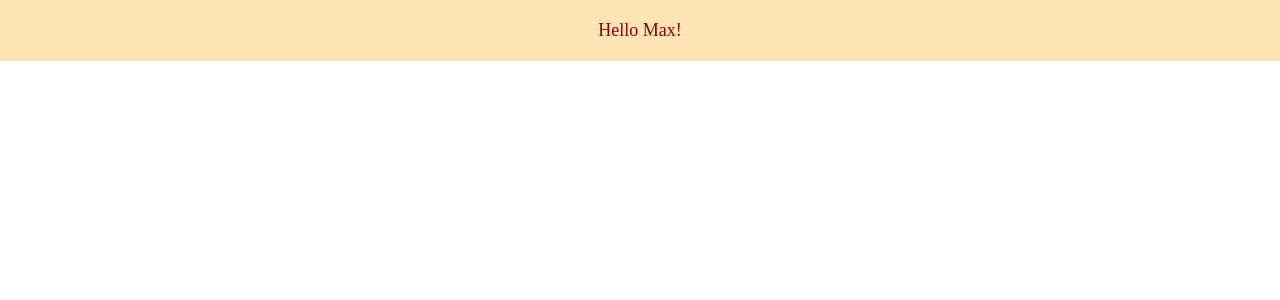
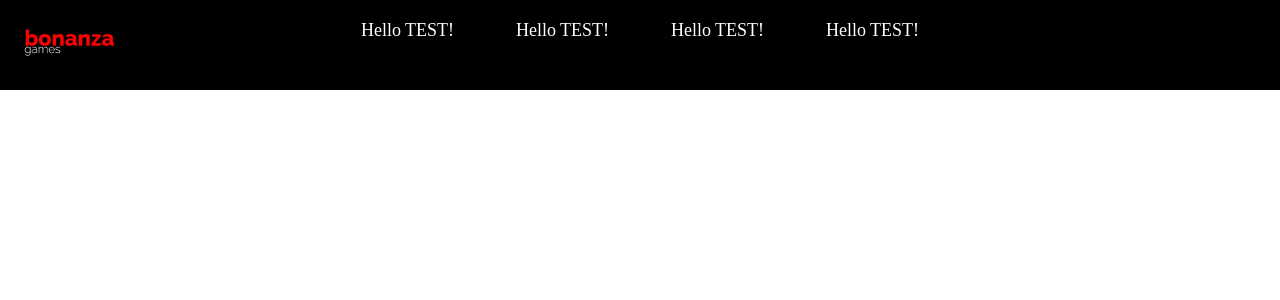
Before and after one commit to bryanleejh/gbd-project, a React app: page / in a window 1280 px wide. Shown: the top 300 px of the page. Built offline with nearby package versions, Linux system fonts and the light colour scheme.

Commit message:
Install file loader package to handle images

```diff
--- a/package.json
+++ b/package.json
@@ -9,6 +9,7 @@
   "private": false,
   "dependencies": {
     "core-js": "^3.8.3",
+    "file-loader": "^6.2.0",
     "react": "^17.0.1",
     "react-dom": "^17.0.1",
     "regenerator-runtime": "^0.13.7",
@@ -30,11 +31,10 @@
     "ts-loader": "^8.0.14",
     "typescript": "^4.1.3",
     "webpack": "^5.19.0",
-    "webpack-cli": "^4.4.0"
+    "webpack-cli": "^4.5.0"
   },
   "scripts": {
     "webpack:dev": "npx webpack --config webpack.config.js",
-    "webpack-dev-server": "webpack-dev-server",
     "dev": "webpack serve --mode=development",
     "prod": "webpack serve --mode=production"
   }
--- a/src/components/HeaderBar/HeaderBar.scss
+++ b/src/components/HeaderBar/HeaderBar.scss
@@ -1,12 +1,21 @@
 @import "../../styles/colors";
 
 .container {
-  background-color: $moccasin;
+  display: grid;
+  grid-template-columns: 2fr 1fr 1fr 1fr 1fr 2fr;
+  background-color: rgb(0, 0, 0);
   box-sizing: border-box;
   padding: 2rem;
   text-align: center;
 
-  &__text {
-    color: $dark-red;
+  &_text {
+    color: white;
   }
 }
+
+.logo {
+  background-image: url(../../assets/logo.png);
+  background-size: contain;
+  height: 50px;
+  width: 100px;
+}
--- a/src/components/HeaderBar/HeaderBar.tsx
+++ b/src/components/HeaderBar/HeaderBar.tsx
@@ -9,9 +9,19 @@ export default class HeaderBar extends React.Component<HeaderBarProps> {
   public render() {
     return (
       <div className="container">
-        <span className="container__text">
+        <div className="logo" />
+        <div className="container_text">
           Hello {this.props.name}!
-        </span>
+        </div>
+        <div className="container_text">
+          Hello {this.props.name}!
+        </div>
+        <div className="container_text">
+          Hello {this.props.name}!
+        </div>
+        <div className="container_text">
+          Hello {this.props.name}!
+        </div>
       </div>
     );
   }
--- a/src/index.tsx
+++ b/src/index.tsx
@@ -7,7 +7,7 @@ import "./styles/global.scss";
 
 ReactDOM.render(
   <div>
-    <HeaderBar name="Max" />
+    <HeaderBar name="TEST" />
   </div>,
   document.getElementById("app"),
 );
--- a/webpack.config.js
+++ b/webpack.config.js
@@ -1,6 +1,9 @@
 module.exports = {
   mode: "development",
   watch: true,
+  watchOptions: {
+    ignored: /node_modules/
+  },
   entry: "./src/index.tsx",
   output: {
     filename: "bundle.js",
@@ -15,6 +18,14 @@ module.exports = {
       { test: /\.scss$/, use: [ "style-loader", "css-loader", "sass-loader" ] },
       { test: /\.tsx?$/, loader: "babel-loader" },
       { test: /\.tsx?$/, loader: "ts-loader" },
+      {
+        test: /\.(png|jpe?g|gif)$/i,
+        use: [
+          {
+            loader: 'file-loader',
+          },
+        ],
+      },
       { enforce: "pre", test: /\.js$/, loader: "source-map-loader" }
     ]
   }
```
Also changed, not shown: 4 other files (tests, documents, lock files or other folders).
